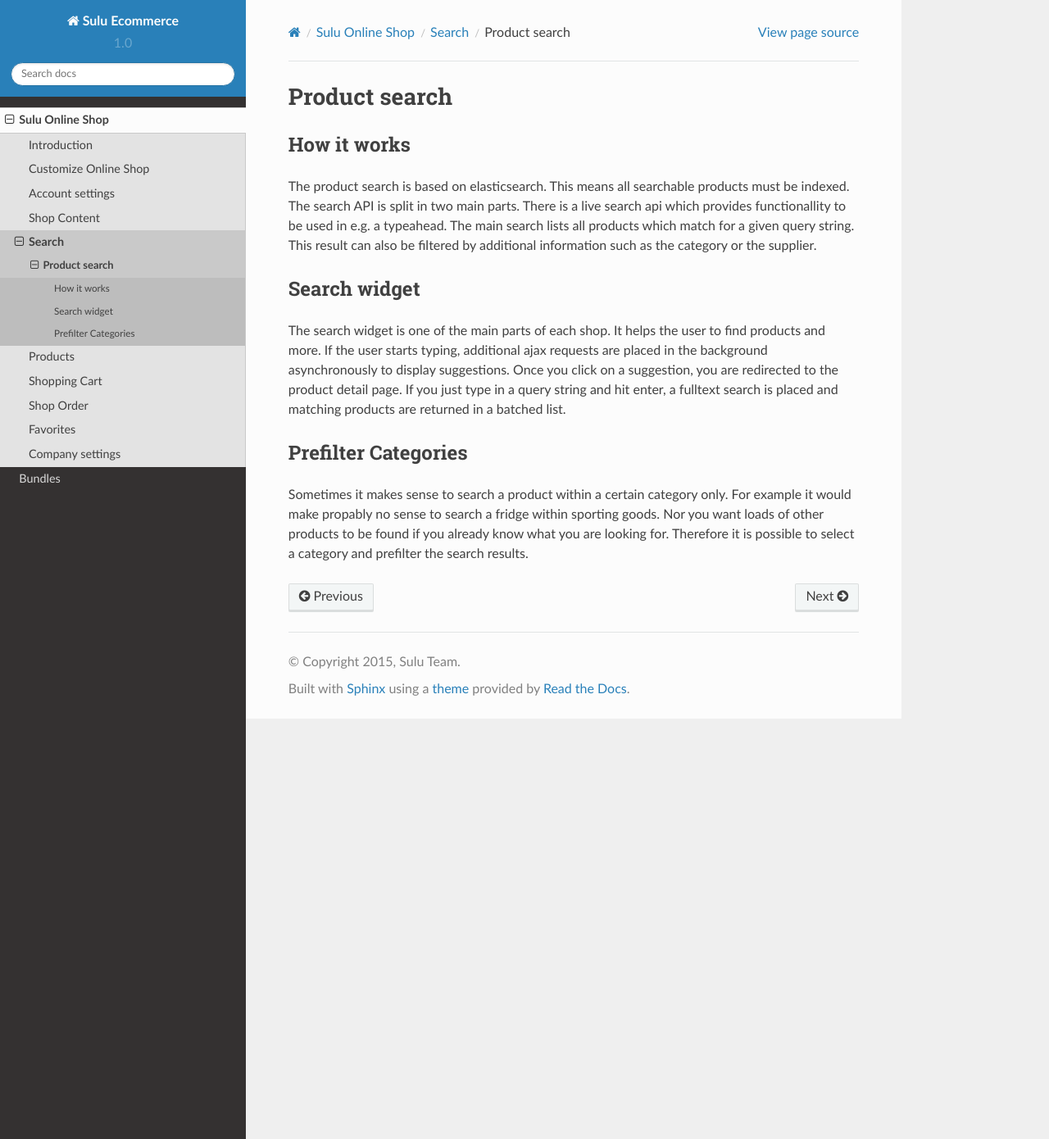
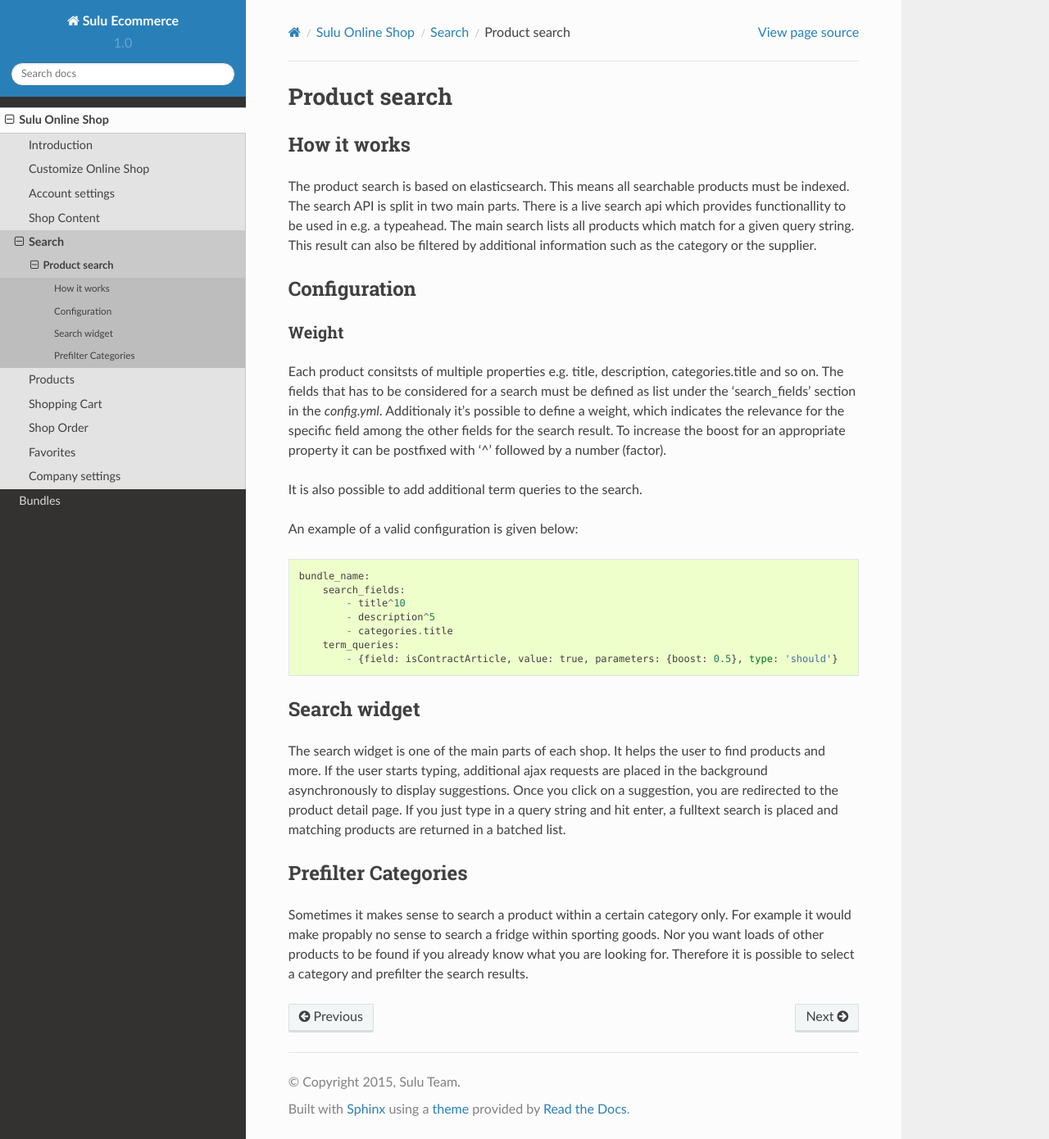
Before and after one commit to sulu/sulu-ecommerce-docs, a Sphinx documentation site: the page built from docs/shop/search/productsearch.rst, in a window 1280 px wide and 1390 px high. Shown: the whole window at 82% size. Built offline with Sphinx 7.4.7 and the Read the Docs theme 2.0.0, drawn with Linux system fonts in a browser that asks for light colours.

Commit message:
added documentation for search config

```diff
--- a/CHANGES.txt
+++ b/CHANGES.txt
@@ -4,6 +4,8 @@ sulu-ecommerce-docs
 
 latest
 ======
+
+ - added documentation for search config
 
  - added documentation for shopowner config and updated favorites
 
--- a/docs/shop/search/productsearch.rst
+++ b/docs/shop/search/productsearch.rst
@@ -9,6 +9,32 @@ must be indexed. The search API is split in two main parts. There is a live sear
 api which provides functionallity to be used in e.g. a typeahead. The main search
 lists all products which match for a given query string. This result can also be
 filtered by additional information such as the category or the supplier.
+
+Configuration
+-------------
+
+Weight
+******
+
+Each product consitsts of multiple properties e.g. title, description, categories.title
+and so on. The fields that has to be considered for a search must be defined as list under
+the 'search_fields' section in the `config.yml`. Additionaly it's possible to define a weight, which
+indicates the relevance for the specific field among the other fields for the search result.
+To increase the boost for an appropriate property it can be postfixed with '^' followed by a
+number (factor).
+
+It is also possible to add additional term queries to the search.
+
+An example of a valid configuration is given below::
+
+    bundle_name:
+        search_fields:
+            - title^10
+            - description^5
+            - categories.title
+        term_queries:
+            - {field: isContractArticle, value: true, parameters: {boost: 0.5}, type: 'should'}
+
 
 Search widget
 -------------
```
